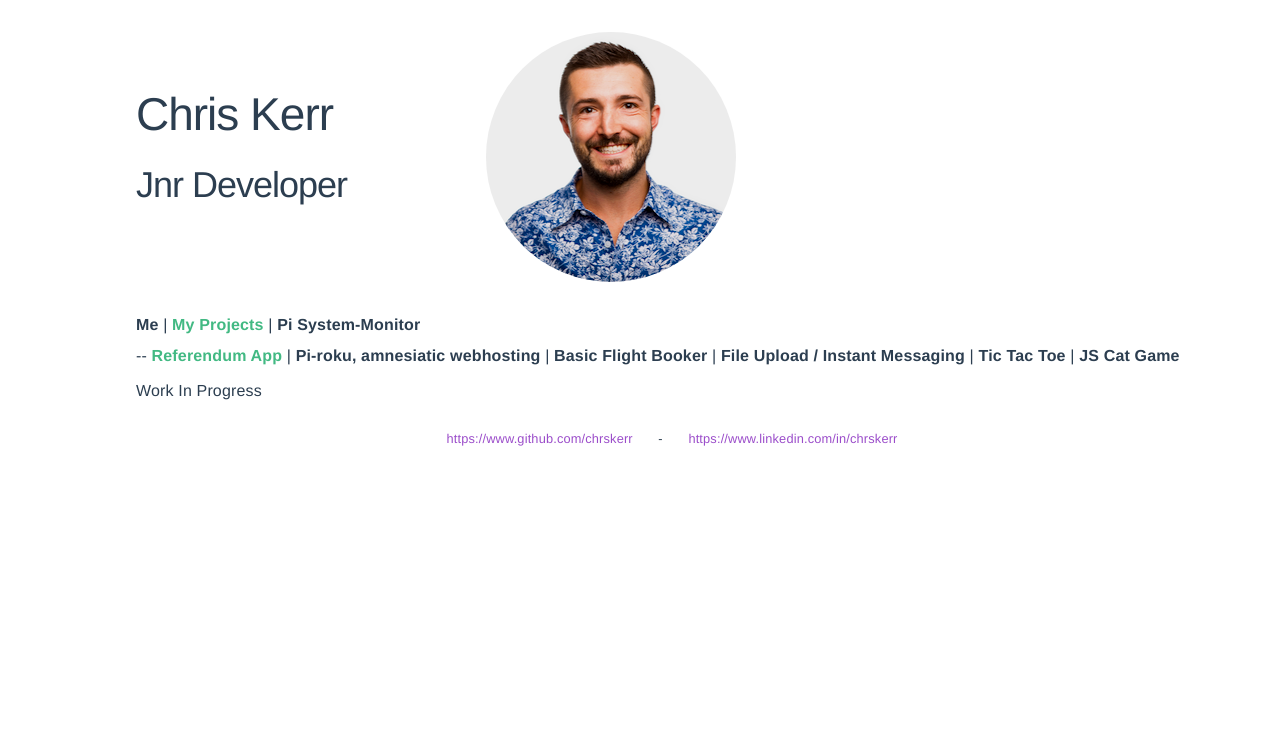
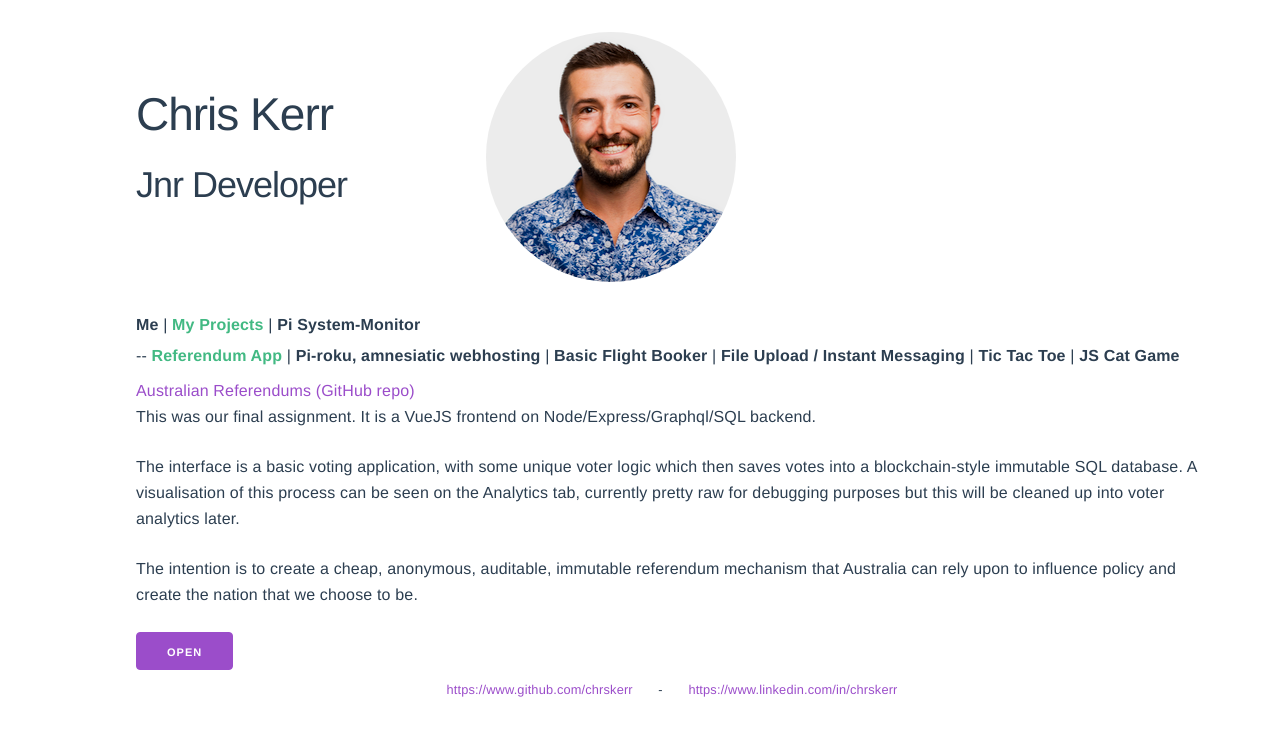
Before and after one commit to chrskerr/chrskerr.com, a Vue app: page /projects/referendum in a window 1280 px wide. Shown: the top 736 px of the page. Built offline with nearby package versions, Linux system fonts and the light colour scheme.

Commit message:
updated referendums link

```diff
--- a/src/views/Home.vue
+++ b/src/views/Home.vue
@@ -7,7 +7,7 @@
       So this year I decided to resign from my technical sales role to learn how to code and begin a career as a developer.
     </p>
     <p>
-      I am currently searching for my first software development role to begin utilising the skills that I have learnt after graduating from General Assembly's Software Engineering Immersive programme <a target="_#" href="https://generalassemb.ly/education/software-engineering-immersive/sydney">(more details)</a>.
+      I am currently searching for my first software development role to begin utilising the skills that I have learnt after graduating from General Assembly's Software Engineering Immersive programme <a target="_blank" href="https://generalassemb.ly/education/software-engineering-immersive/sydney">(more details)</a>.
     </p>
     <p>I have focussed on the following technologies:</p>
     <ul>
--- a/src/views/projects/BasicFlights.vue
+++ b/src/views/projects/BasicFlights.vue
@@ -2,38 +2,24 @@
     <div id='basicflights'>
         <project-nav />
 
-        <div v-if=(!active)>
             <a href='https://github.com/aleksanderbrymora/burning-client' target="_blank">Basic Flight Bookings Portal (GitHub repo)</a>
 
             <p>This was our first group assignment, to build a flight booking service. We chose a React front-end (hosted locally on my Raspberry Pi) linked to Rails back-end hosted on Heroku. These two connect via basic API calls.</p>
 
             <p>Largely untouched since finishing, for nostaglic reasons.</p>
-            <button v-on:click="toggleActive">Display</button>
-        </div>
 
-        <embed-iframe  v-if=(active) url='https://react.chrskerr.com/' @toggleActive='toggleActive'/>
+
+        <a class='button' target="_blank" href='https://react.chrskerr.com/'>Open</a>
 
     </div>
 </template>
 
 <script>
-import EmbedIframe from '../../components/EmbedIframe'
 import ProjectNav from '../../components/ProjectNav.vue'
 
 export default {
     name: 'basicflights',
-    data() {
-        return {
-            active: false,
-        }
-    },
-    methods: {
-        toggleActive () {
-            this.active = !this.active;
-        }
-    },
     components: {
-        'embed-iframe': EmbedIframe,
         'project-nav': ProjectNav
     }
 }
--- a/src/views/projects/Referendum.vue
+++ b/src/views/projects/Referendum.vue
@@ -1,7 +1,12 @@
 <template>
     <div id="referedum">
         <project-nav />
-        <p>Work In Progress</p>
+        <a href='https://github.com/chrskerr/referendums.org.au' target="_blank">Australian Referendums (GitHub repo)</a>
+
+        <p>This was our final assignment. It is a VueJS frontend on Node/Express/Graphql/SQL backend.</p>
+        <p>The interface is a basic voting application, with some unique voter logic which then saves votes into a blockchain-style immutable SQL database. A visualisation of this process can be seen on the Analytics tab, currently pretty raw for debugging purposes but this will be cleaned up into voter analytics later.</p>
+        <p>The intention is to create a cheap, anonymous, auditable, immutable referendum mechanism that Australia can rely upon to influence policy and create the nation that we choose to be.</p>
+        <a class='button' target="_blank" href='https://referendum.chrskerr.com/'>Open</a>
     </div>
 </template>
 
```
